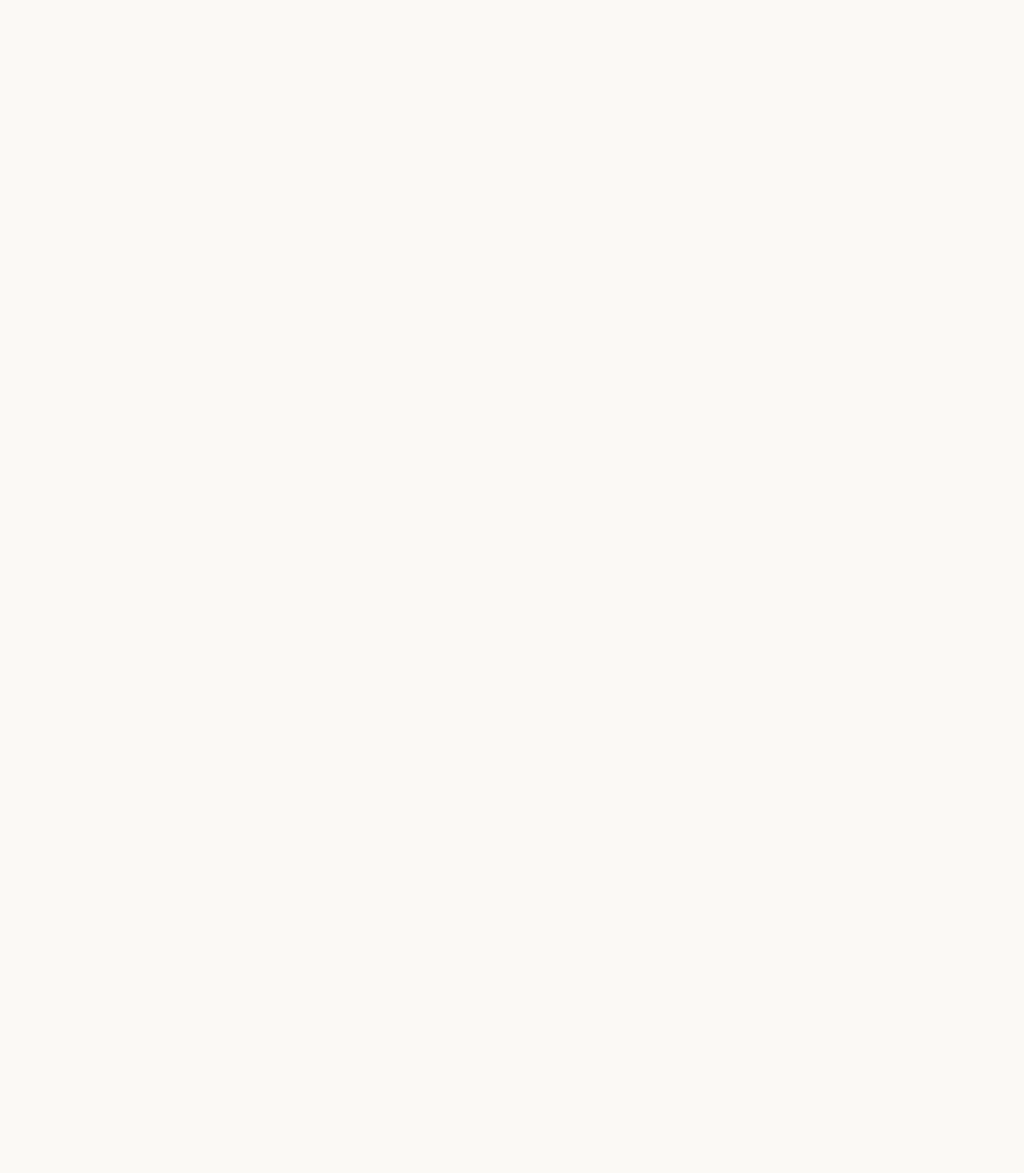
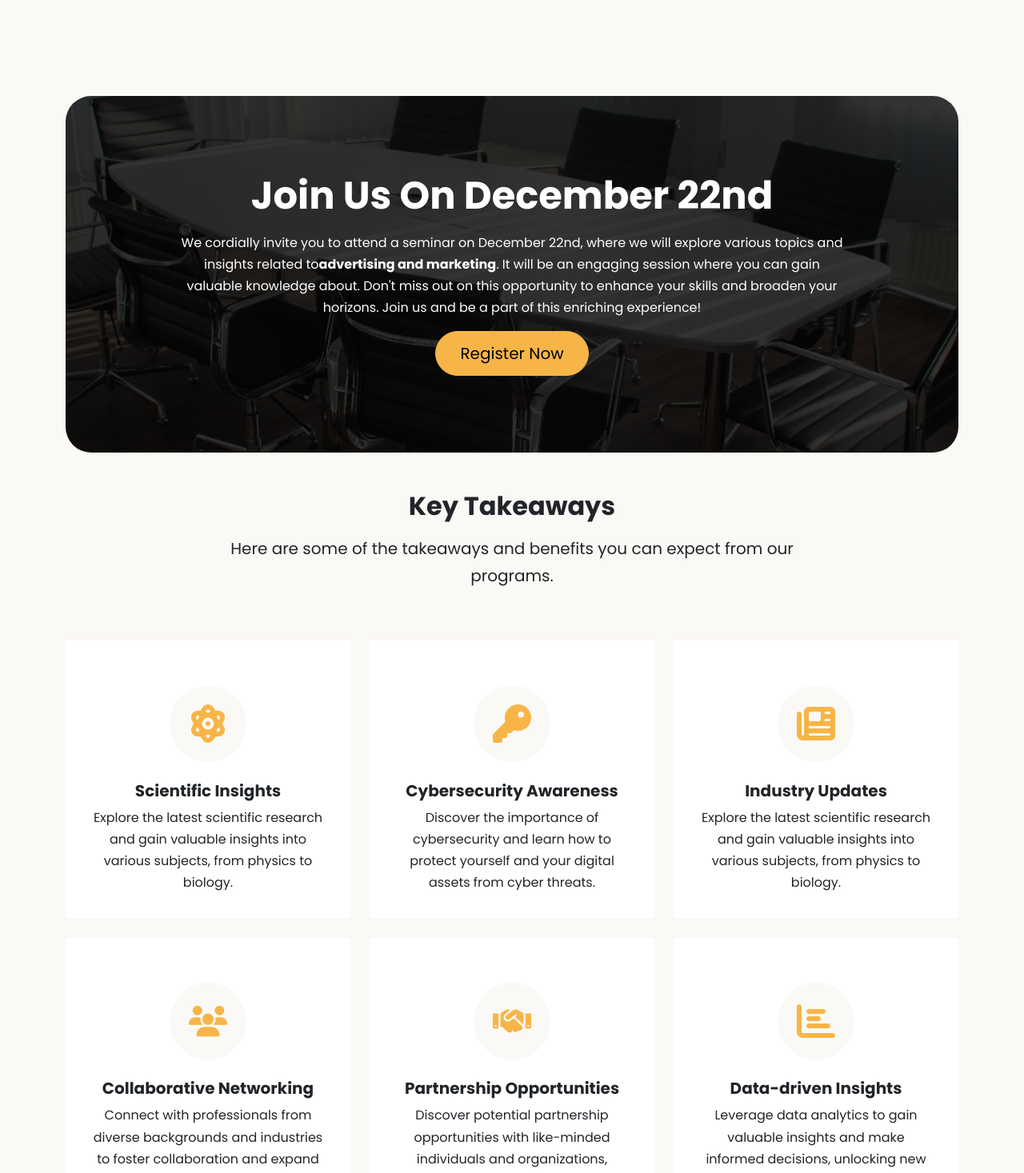
Before and after one commit to imran-farooq7/corso, a Next.js app: page / in a window 1280 px wide. Shown: the part 4500-5967 px from the top of the page at 80% size. Before the commit the page ends 4593 px from the top, so only its background shows below. Built offline with nearby package versions, Linux system fonts and the light colour scheme.

Commit message:
Invitation and takeaways components completed

```diff
--- /dev/null
+++ b/app/components/Invitation.tsx
@@ -0,0 +1,32 @@
+import Link from "next/link";
+
+const Invitation = () => {
+	return (
+		<section className="invitation mb-5 bg-light">
+			<div className="container">
+				<div className="row">
+					<div className="col-12">
+						<div className="invitation-bg text-center py-6 rounded-5">
+							<div className="text-white m-auto w-75">
+								<h2 className="display-5 fw-bold">Join Us On December 22nd</h2>
+								<p>
+									We cordially invite you to attend a seminar on December 22nd,
+									where we will explore various topics and insights related to
+									<strong>advertising and marketing</strong>. It will be an
+									engaging session where you can gain valuable knowledge about.
+									Don't miss out on this opportunity to enhance your skills and
+									broaden your horizons. Join us and be a part of this enriching
+									experience!
+								</p>
+								<Link href={"#register"} className="btn btn-primary btn-lg">
+									Register Now
+								</Link>
+							</div>
+						</div>
+					</div>
+				</div>
+			</div>
+		</section>
+	);
+};
+export default Invitation;
--- a/app/components/Summary.tsx
+++ b/app/components/Summary.tsx
@@ -33,12 +33,14 @@ const Summary = () => {
 					</div>
 				</div>
 			</div>
+			<div className="container">
 				<Details
 					heading="Elevate Your Learning Journey with Expert Seminars"
 					description="Join our expert-led seminars and unlock new possibilities in your personal and professional development. Our seminars cover a diverse range of topics, from leadership and innovation to personal growth and productivity."
 					subDescription="Immerse yourself in engaging discussions, interactive workshops, and valuable networking opportunities."
 					img="/audience.jpg"
 				/>
+			</div>
 		</section>
 	);
 };
--- /dev/null
+++ b/app/components/Takeaways.tsx
@@ -0,0 +1,72 @@
+import {
+	FaAtom,
+	FaChartBar,
+	FaHandshake,
+	FaKey,
+	FaNewspaper,
+	FaStreetView,
+	FaUsers,
+} from "react-icons/fa6";
+import TakeawaysItem from "./TakeawaysItem";
+
+const Takeaways = () => {
+	return (
+		<section className="takeaways my-5 bg-light">
+			<div className="container">
+				<div className="row text-center mb-5">
+					<div className="col-md-8 offset-md-2">
+						<h2>Key Takeaways</h2>
+						<p className="lead">
+							Here are some of the takeaways and benefits you can expect from
+							our programs.
+						</p>
+					</div>
+				</div>
+				<div className="row">
+					<TakeawaysItem
+						Icon={FaAtom}
+						description="Explore the latest scientific research and gain valuable insights into various subjects, from physics to biology.
+"
+						heading="Scientific Insights
+"
+					/>
+					<TakeawaysItem
+						Icon={FaKey}
+						description="Discover the importance of cybersecurity and learn how to protect yourself and your digital assets from cyber threats.
+
+"
+						heading="Cybersecurity Awareness"
+					/>
+
+					<TakeawaysItem
+						Icon={FaNewspaper}
+						description="Explore the latest scientific research and gain valuable insights into various subjects, from physics to biology.
+"
+						heading="Industry Updates"
+					/>
+				</div>
+				<div className="row">
+					<TakeawaysItem
+						Icon={FaUsers}
+						description="Connect with professionals from diverse backgrounds and industries to foster collaboration and expand your professional network."
+						heading="Collaborative Networking
+"
+					/>
+					<TakeawaysItem
+						Icon={FaHandshake}
+						description="Discover potential partnership opportunities with like-minded individuals and organizations, opening doors to new collaborations and ventures."
+						heading="Partnership Opportunities"
+					/>
+
+					<TakeawaysItem
+						Icon={FaChartBar}
+						description="Leverage data analytics to gain valuable insights and make informed decisions, unlocking new possibilities for growth and success.
+"
+						heading="Data-driven Insights"
+					/>
+				</div>
+			</div>
+		</section>
+	);
+};
+export default Takeaways;
--- /dev/null
+++ b/app/components/TakeawaysItem.tsx
@@ -0,0 +1,23 @@
+import { IconType } from "react-icons";
+
+interface Props {
+	heading: string;
+	description: string;
+	Icon: IconType;
+}
+const TakeawaysItem = ({ description, heading, Icon }: Props) => {
+	return (
+		<div className="col-md-4">
+			<div className="card mb-4 rounded-0 border-0 p-3 bg-white">
+				<div className="card-body text-center">
+					<span className="text-primary d-inline-block bg-light rounded-circle p-4 my-4">
+						<Icon size={"48"} />
+					</span>
+					<h5 className="card-title">{heading}</h5>
+					<p className="card-text">{description}</p>
+				</div>
+			</div>
+		</div>
+	);
+};
+export default TakeawaysItem;
--- a/app/globals.scss
+++ b/app/globals.scss
@@ -6,6 +6,15 @@
 			rgba(0, 0, 0, 0.8)
 		),
 		url("../public/header-background.jpg") center center no-repeat;
+	background-size: cover;
+}
+.invitation-bg {
+	background: linear-gradient(
+			to bottom right,
+			rgba(0, 0, 0, 0.8),
+			rgba(0, 0, 0, 0.8)
+		),
+		url("../public/invitation-background.jpg") center center no-repeat;
 	background-size: cover;
 }
 $primary: #f8b547;
--- a/app/page.tsx
+++ b/app/page.tsx
@@ -1,7 +1,9 @@
 import Discover from "./components/Discover";
 import Header from "./components/Header";
+import Invitation from "./components/Invitation";
 import Register from "./components/Register";
 import Summary from "./components/Summary";
+import Takeaways from "./components/Takeaways";
 
 const Home = () => {
 	return (
@@ -10,6 +12,8 @@ const Home = () => {
 			<Register />
 			<Discover />
 			<Summary />
+			<Invitation />
+			<Takeaways />
 		</div>
 	);
 };
```
Lines whose indentation alone changed are shown as unchanged.
